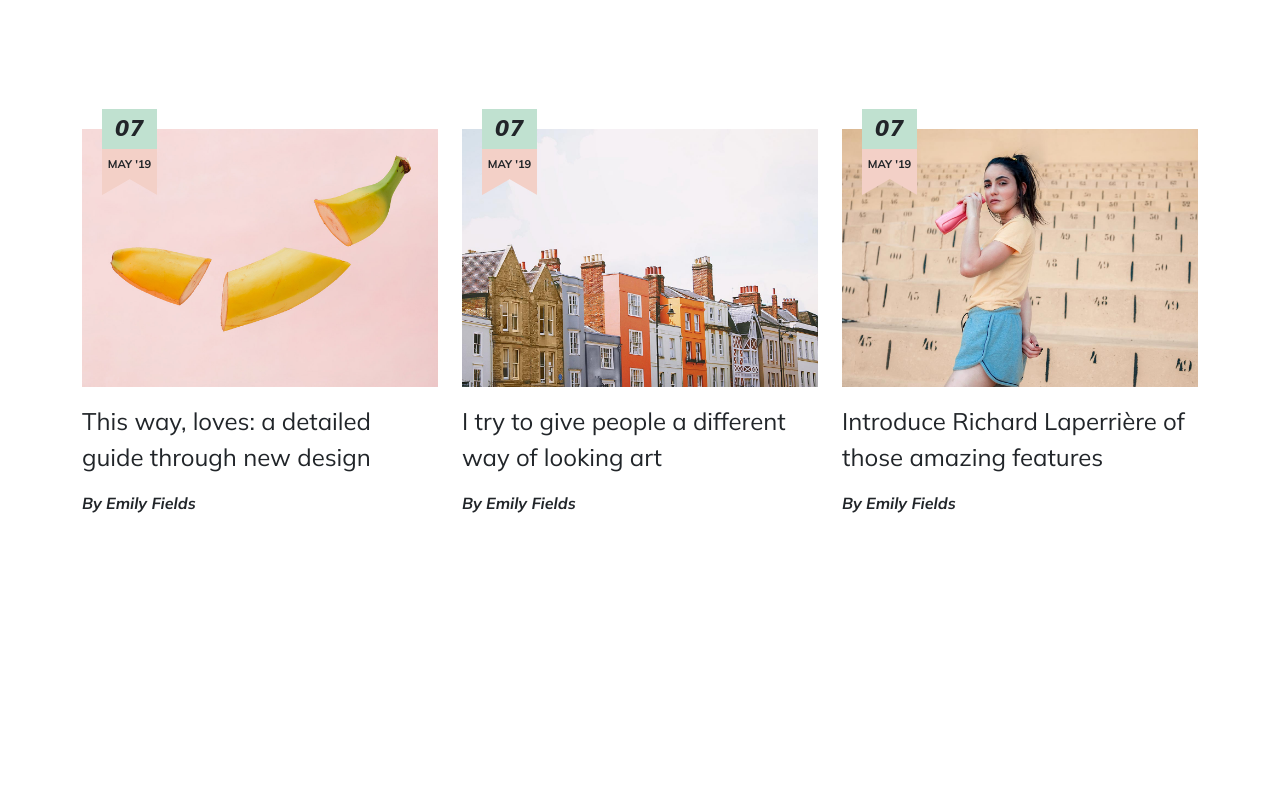
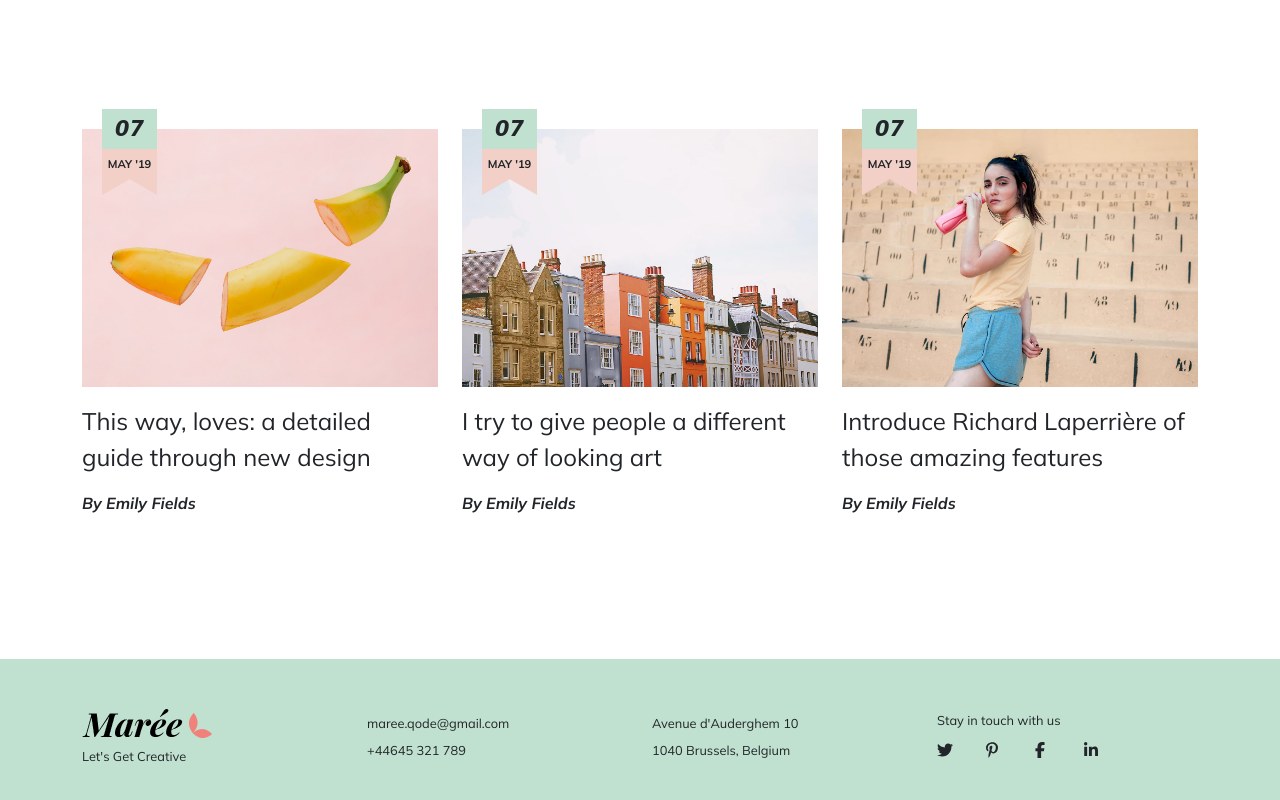
Before and after one commit to constantinandrei/proj-html-vuejs, a Vue app: page / in a window 1280 px wide. Shown: the part 2496-3296 px from the top of the page. Before the commit the page ends 3155 px from the top, so only its background shows below. Built offline with nearby package versions, Linux system fonts and the light colour scheme.

Commit message:
main layout complete

```diff
--- a/src/components/TheFooter.vue
+++ b/src/components/TheFooter.vue
@@ -1,7 +1,37 @@
 <template>
-    <div>
-
-    </div>
+    <footer class="py-5 bg-primary">
+        <div class="container">
+            <div class="row row-cols-4 align-items-center">
+                <div class="col">
+                    <img class="mb-2" src="img/logo-sidearea-1.png" alt="">
+                    <div class="fs-7">Let's Get Creative</div>
+                </div>
+                <div class="col">
+                    <div class="fs-7 mb-2">maree.qode@gmail.com</div>
+                    <div class="fs-7">+44645 321 789</div>
+                </div>
+                <div class="col">
+                    <div class="fs-7 mb-2">Avenue d'Auderghem 10</div>
+                    <div class="fs-7">1040 Brussels, Belgium</div>
+                </div>
+                <div class="col">
+                    <div class="fs-7 mb-2">Stay in touch with us</div>
+                    <div class="d-flex w-75">
+                        <div class="col">
+                            <font-awesome-icon icon="fa-brands fa-twitter" />
+                        </div>
+                        <div class="col">
+                            <font-awesome-icon icon="fa-brands fa-pinterest-p" />
+                        </div>
+                        <div class="col">
+                            <font-awesome-icon icon="fa-brands fa-facebook-f" />
+                        </div>
+                        <div class="col"><font-awesome-icon icon="fa-brands fa-linkedin-in" /></div>
+                    </div>
+                </div>
+            </div>
+        </div>
+    </footer>
 </template>
 
 <script>
@@ -9,3 +39,9 @@
         name: 'TheFooter'
     }
 </script>
+
+<style lang="scss" scoped>
+    .fs-7 {
+        font-size: 0.8rem;
+    }
+</style>
--- a/src/main.js
+++ b/src/main.js
@@ -5,8 +5,10 @@ import 'bootstrap'
 import { library } from '@fortawesome/fontawesome-svg-core'
 import { fas } from '@fortawesome/free-solid-svg-icons'
 import { far } from '@fortawesome/free-regular-svg-icons'
+import { fab } from '@fortawesome/free-brands-svg-icons'
 import { FontAwesomeIcon } from '@fortawesome/vue-fontawesome'
 library.add(fas, far)
+library.add(fab)
 Vue.component('font-awesome-icon', FontAwesomeIcon)
 
 
```
